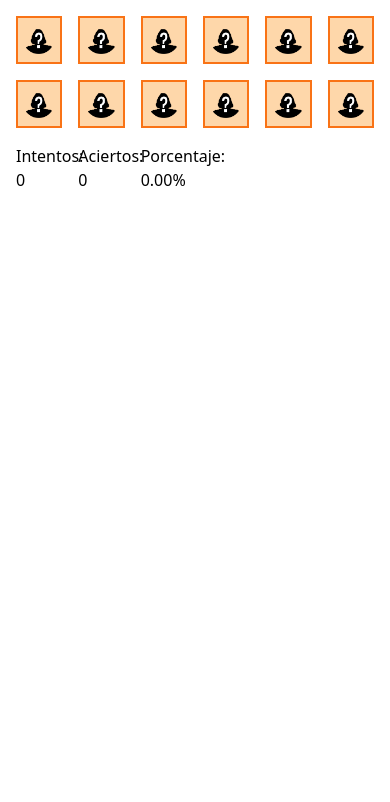
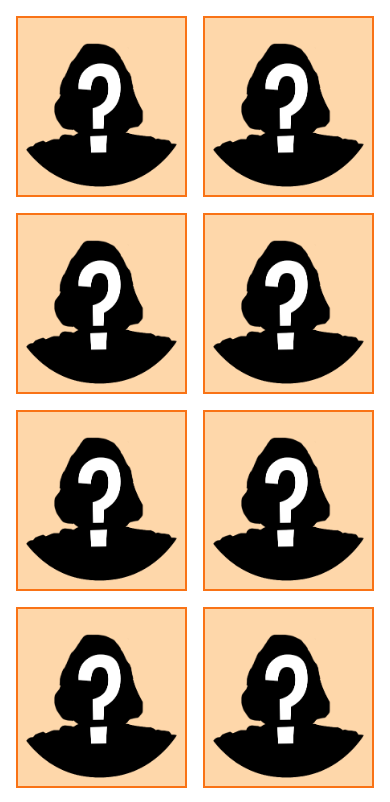
Before and after one commit to d-alejandro-salas/ahorcado, a React (Vite) app: page / in a window 390 px wide. Shown: the top 802 px of the page. Built offline with nearby package versions, Linux system fonts and the light colour scheme.

Commit message:
Agregado responsive 1.1

```diff
--- a/src/components/Parejas.jsx
+++ b/src/components/Parejas.jsx
@@ -61,7 +61,7 @@
 
   return (
     <>
-      <div className="grid grid-cols-6 grid-rows-2 gap-4 m-4">
+<div className="grid grid-cols-2 gap-4 m-4 md:grid-cols-6">
   {cuadrosSeleccionados.map((cuadro, index) => (
     <Card
       key={index}
```
Lines whose indentation alone changed are shown as unchanged.
